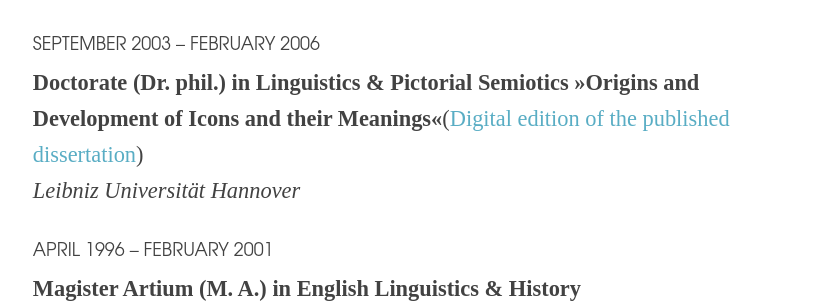
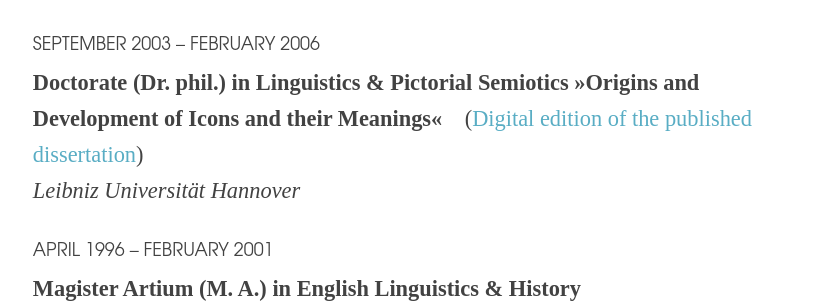
Before and after one commit to marc2o/marc2o.github.io, a Jekyll site: the page built from cv/marc.md, in a window 1280 px wide. Shown: the part 2091-2394 px from the top of the page, without its empty margins (220-1058 px from the left). Built offline with Jekyll 4.4.1, drawn with Linux system fonts in a browser that asks for light colours.

Commit message:
Update cv.html

```diff
--- a/_layouts/cv.html
+++ b/_layouts/cv.html
@@ -50,7 +50,7 @@
 				{%- for position in site.data.cv.education[page.language].positions -%}
 				<li>
 					<span>{{ position.from }} – {{ position.to }}</span><br>
-					<strong>{{ position.what }}</strong>
+					<strong>{{ position.what }}</strong>&emsp;
 					{%- if position.more -%}
 					(<a href="{{ position.more.url }}" target="_blank">{{ position.more.inf }}</a>)<br>
 					{%- else -%}
```
